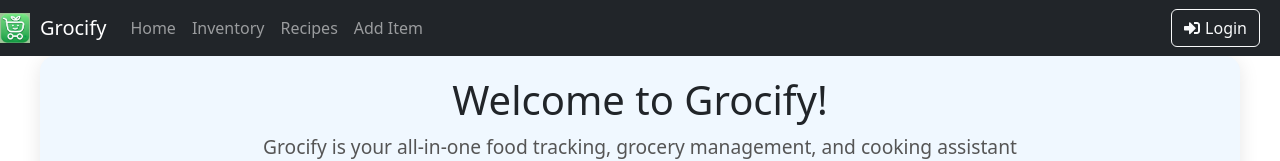
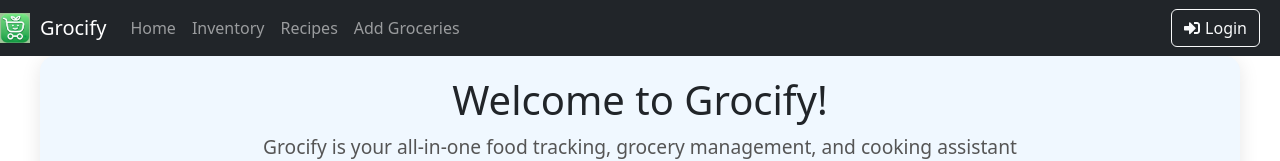
Before and after one commit to Sachin-dot-py/Grocify, a React (Create React App) app in the folder frontend/grocify-frontend/: page / in a window 1280 px wide. Shown: the top 161 px of the page. Built offline with nearby package versions, Linux system fonts and the light colour scheme.

Commit message:
Edit wording

```diff
--- a/frontend/grocify-frontend/src/components/Header.js
+++ b/frontend/grocify-frontend/src/components/Header.js
@@ -105,7 +105,7 @@ function Header() {
                     <Nav.Link as={Link} to="/">Home</Nav.Link>
                     <Nav.Link as={Link} to="/inventory">Inventory</Nav.Link>
                     <Nav.Link as={Link} to="/recipes">Recipes</Nav.Link>
-                    <Nav.Link as={Link} to="/add-item">Add Item</Nav.Link>
+                    <Nav.Link as={Link} to="/add-item">Add Groceries</Nav.Link>
                 </Nav>
                 {isLoggedIn && username ? (
                     <div className="d-flex align-items-center ml-auto" style={{ position: 'absolute', right: '20px' }}>
```
